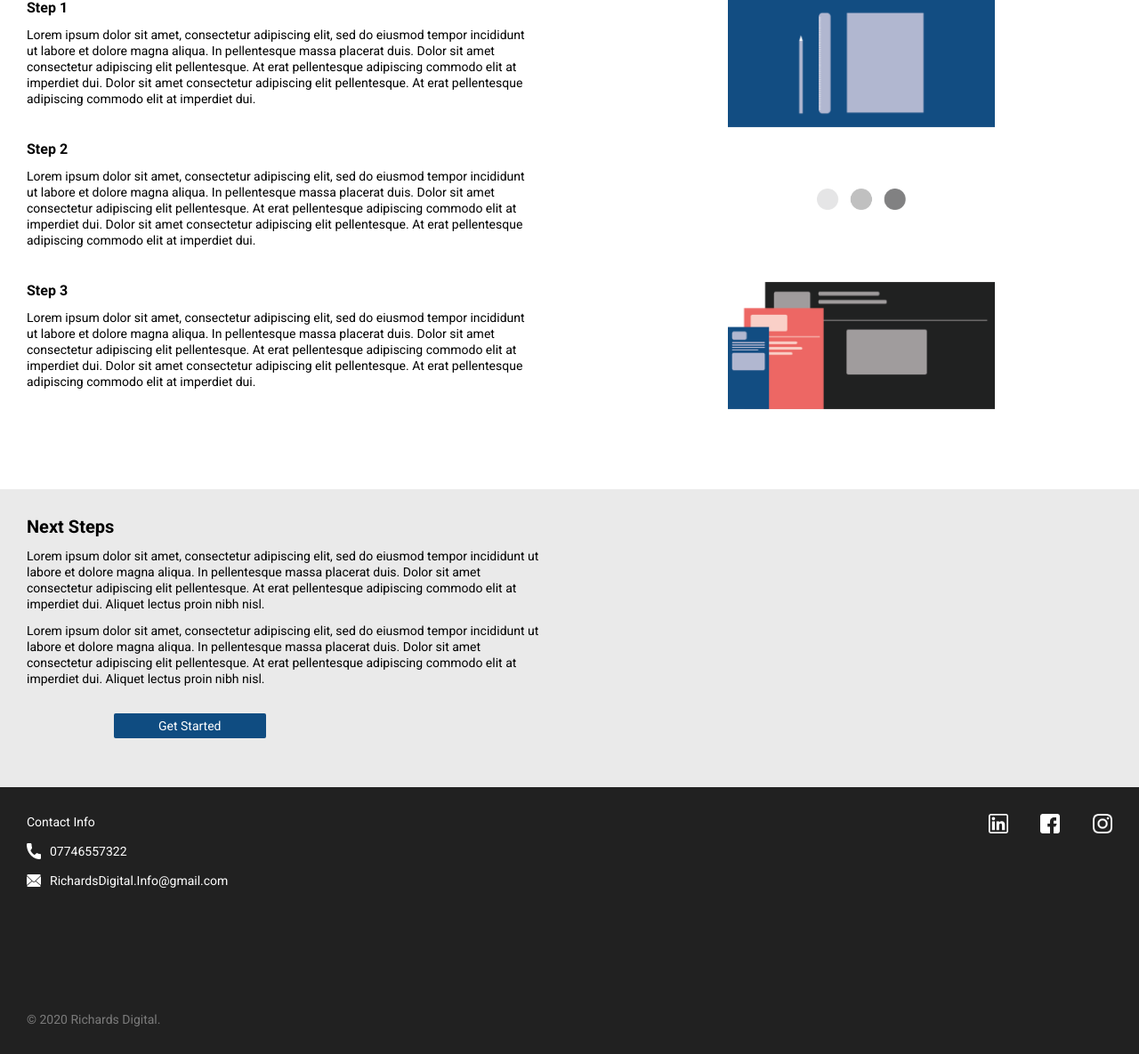
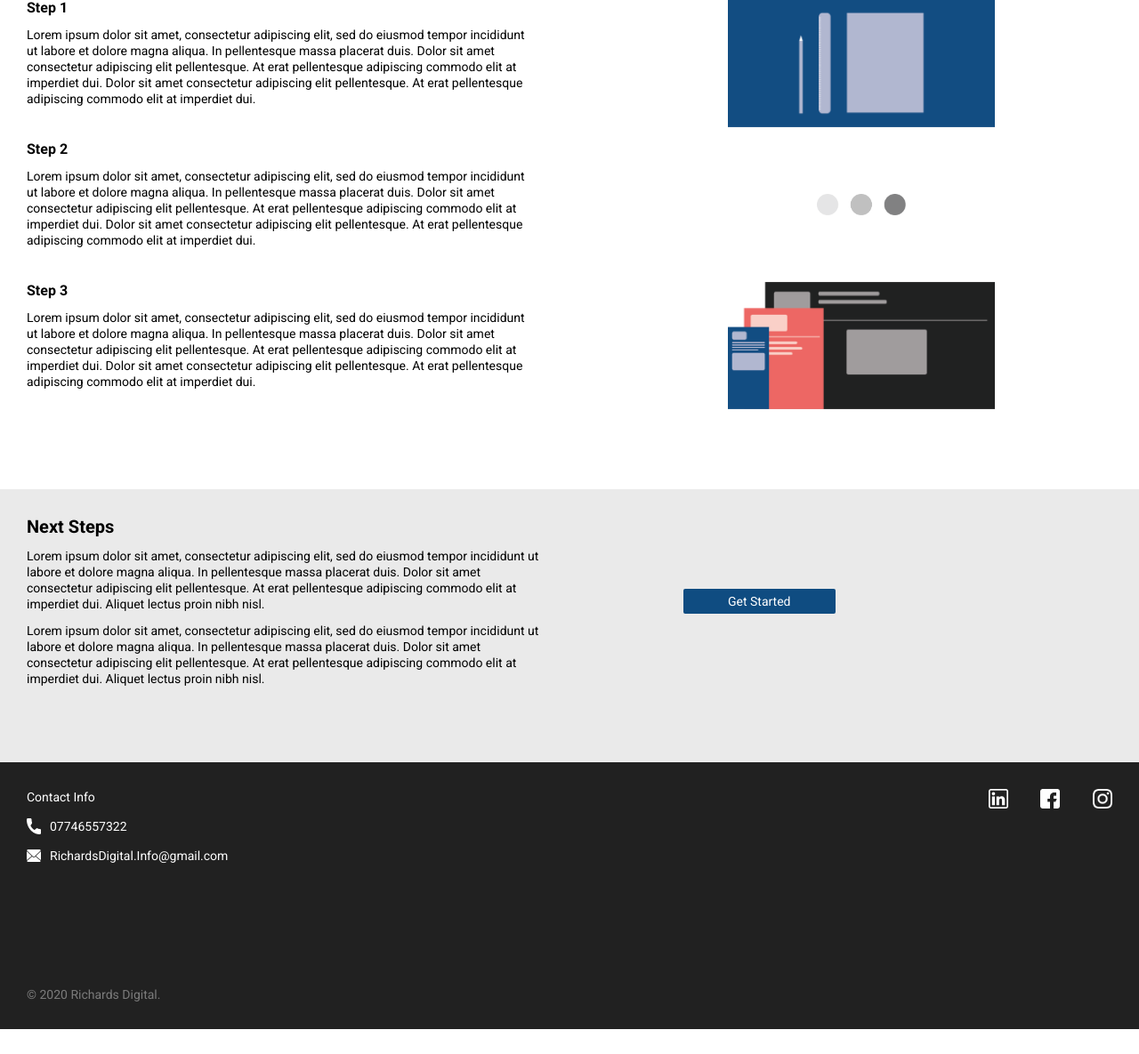
Before and after one commit to RichardsDigital/RichardsDigital, a Node server app: page /getting-started in a window 1280 px wide. Shown: the part 486-1671 px from the top of the page at 89% size. After the commit the page ends 1643 px from the top, so only its background shows below. Run offline with Node 20, Linux system fonts and the light colour scheme.

Commit message:
Updated underline in desktop resolution for getting-started page

```diff
--- a/public/styles.css
+++ b/public/styles.css
@@ -756,6 +756,13 @@
         display: none;
     }
 
+    .next-step-underline {
+        display: none;
+    }
+    .step-underline {
+        display: none;
+    }
+
     .textBox h4 {
         display: none;
     }
@@ -836,6 +843,7 @@
     }
 
     .buttonArea {
+        grid-column: 2/3;
         display: flex;
         align-items: center;
     }
```
